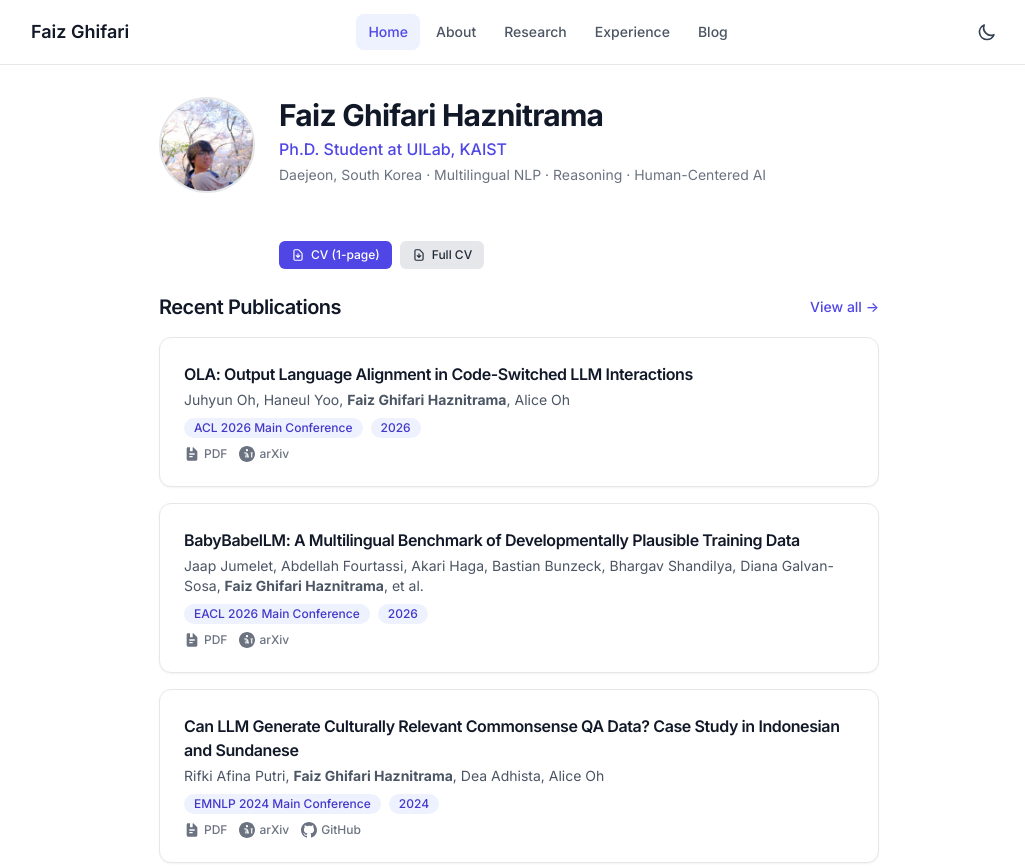
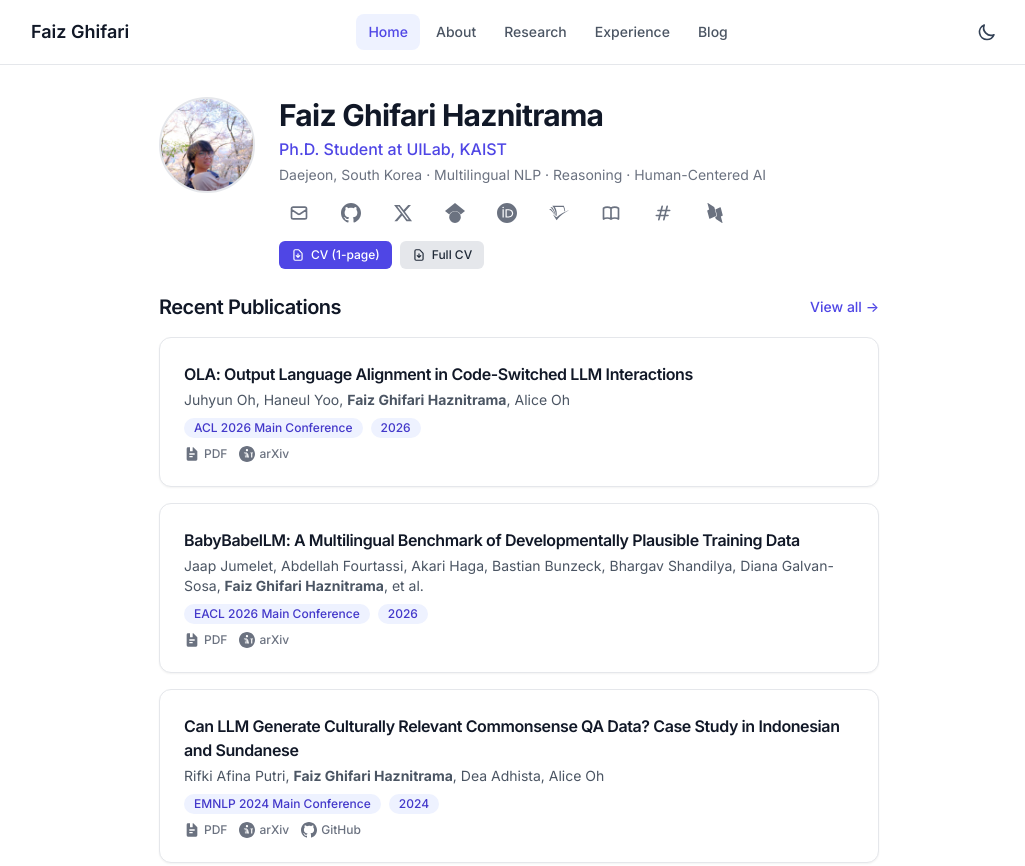
Before and after one commit to faizghifari/faizghifari.github.io, an Astro site: page / in a window 1280 px wide. Shown: the top 866 px of the page, without its empty margins (121-1146 px from the left). Built offline with nearby package versions, Linux system fonts and the light colour scheme; Astro itself is replaced by a stand-in of ours.

Commit message:
Fix SocialLinks: use set:html on span wrapper for SVG injection
Root cause: {social.icon} inside <svg> element was HTML-escaped
(&lt;path&gt; instead of <path>), so icons had 0 child elements.

Fix: Each icon now contains a complete <svg> string with inline
style=width:100%;height:100%. Injected via set:html on a <span>
wrapper that provides the size class. SVGs render as real DOM.

```diff
--- a/src/components/SocialLinks.astro
+++ b/src/components/SocialLinks.astro
@@ -5,69 +5,62 @@ export interface Props {
 
 const { size = 'md' } = Astro.props;
 
-// Each icon specifies its own type: 'stroke' or 'fill'
+const sizeMap = {
+  sm: 'w-4 h-4',
+  md: 'w-5 h-5',
+  lg: 'w-6 h-6',
+};
+
+// Each entry contains a complete SVG string. These are injected via set:html
+// so they render as real DOM elements (not escaped text).
 const socials = [
   {
     label: 'Email',
     href: 'mailto:faiz.haznitrama@gmail.com',
-    type: 'stroke',
-    icon: `<path stroke-linecap="round" stroke-linejoin="round" stroke-width="2" d="M3 8l7.89 5.26a2 2 0 002.22 0L21 8M5 19h14a2 2 0 002-2V7a2 2 0 00-2-2H5a2 2 0 00-2 2v10a2 2 0 002 2z" />`,
+    svg: `<svg fill="none" stroke="currentColor" viewBox="0 0 24 24" style="width:100%;height:100%"><path stroke-linecap="round" stroke-linejoin="round" stroke-width="2" d="M3 8l7.89 5.26a2 2 0 002.22 0L21 8M5 19h14a2 2 0 002-2V7a2 2 0 00-2-2H5a2 2 0 00-2 2v10a2 2 0 002 2z" /></svg>`,
   },
   {
     label: 'GitHub',
     href: 'https://github.com/faizghifari',
-    type: 'fill',
-    icon: `<path d="M12 0c-6.626 0-12 5.373-12 12 0 5.302 3.438 9.8 8.207 11.387.599.111.793-.261.793-.577v-2.234c-3.338.726-4.033-1.416-4.033-1.416-.546-1.387-1.333-1.756-1.333-1.756-1.089-.745.083-.729.083-.729 1.205.084 1.839 1.237 1.839 1.237 1.07 1.834 2.807 1.304 3.492.997.107-.775.418-1.305.762-1.604-2.665-.305-5.467-1.334-5.467-5.931 0-1.311.469-2.381 1.236-3.221-.124-.303-.535-1.524.117-3.176 0 0 1.008-.322 3.301 1.23.957-.266 1.983-.399 3.003-.404 1.02.005 2.047.138 3.006.404 2.291-1.552 3.297-1.23 3.297-1.23.653 1.653.242 2.874.118 3.176.77.84 1.235 1.911 1.235 3.221 0 4.609-2.807 5.624-5.479 5.921.43.372.823 1.102.823 2.222v3.293c0 .319.192.694.801.576 4.765-1.589 8.199-6.086 8.199-11.386 0-6.627-5.373-12-12-12z"/>`,
+    svg: `<svg fill="currentColor" viewBox="0 0 24 24" style="width:100%;height:100%"><path d="M12 0c-6.626 0-12 5.373-12 12 0 5.302 3.438 9.8 8.207 11.387.599.111.793-.261.793-.577v-2.234c-3.338.726-4.033-1.416-4.033-1.416-.546-1.387-1.333-1.756-1.333-1.756-1.089-.745.083-.729.083-.729 1.205.084 1.839 1.237 1.839 1.237 1.07 1.834 2.807 1.304 3.492.997.107-.775.418-1.305.762-1.604-2.665-.305-5.467-1.334-5.467-5.931 0-1.311.469-2.381 1.236-3.221-.124-.303-.535-1.524.117-3.176 0 0 1.008-.322 3.301 1.23.957-.266 1.983-.399 3.003-.404 1.02.005 2.047.138 3.006.404 2.291-1.552 3.297-1.23 3.297-1.23.653 1.653.242 2.874.118 3.176.77.84 1.235 1.911 1.235 3.221 0 4.609-2.807 5.624-5.479 5.921.43.372.823 1.102.823 2.222v3.293c0 .319.192.694.801.576 4.765-1.589 8.199-6.086 8.199-11.386 0-6.627-5.373-12-12-12z"/></svg>`,
   },
   {
     label: 'Twitter / X',
     href: 'https://twitter.com/__gehu__',
-    type: 'fill',
-    icon: `<path d="M18.244 2.25h3.308l-7.227 8.26 8.502 11.24H16.17l-5.214-6.817L4.99 21.75H1.68l7.73-8.835L1.254 2.25H8.08l4.713 6.231zm-1.161 17.52h1.833L7.084 4.126H5.117z"/>`,
+    svg: `<svg fill="currentColor" viewBox="0 0 24 24" style="width:100%;height:100%"><path d="M18.244 2.25h3.308l-7.227 8.26 8.502 11.24H16.17l-5.214-6.817L4.99 21.75H1.68l7.73-8.835L1.254 2.25H8.08l4.713 6.231zm-1.161 17.52h1.833L7.084 4.126H5.117z"/></svg>`,
   },
   {
     label: 'Google Scholar',
     href: 'https://scholar.google.com/citations?user=ZH3qXdUAAAAJ&hl=en&authuser=1',
-    type: 'fill',
-    icon: `<path d="M5.242 13.769L0 9.5 12 0l12 9.5-5.242 4.269C17.548 11.249 14.978 9.5 12 9.5c-2.977 0-5.548 1.748-6.758 4.269zM12 10a7 7 0 1 0 0 14 7 7 0 0 0 0-14z"/>`,
+    svg: `<svg fill="currentColor" viewBox="0 0 24 24" style="width:100%;height:100%"><path d="M5.242 13.769L0 9.5 12 0l12 9.5-5.242 4.269C17.548 11.249 14.978 9.5 12 9.5c-2.977 0-5.548 1.748-6.758 4.269zM12 10a7 7 0 1 0 0 14 7 7 0 0 0 0-14z"/></svg>`,
   },
   {
     label: 'ORCID',
     href: 'https://orcid.org/0009-0005-0342-9261',
-    type: 'fill',
-    icon: `<path d="M12 0C5.372 0 0 5.372 0 12s5.372 12 12 12 12-5.372 12-12S18.628 0 12 0zM7.369 4.378c.525 0 .947.431.947.947s-.422.947-.947.947a.95.95 0 0 1-.947-.947c0-.525.422-.947.947-.947zm-.722 3.038h1.444v10.041H6.647V7.416zm3.562 0h3.9c3.712 0 5.344 2.653 5.344 5.025 0 2.578-2.016 5.025-5.325 5.025h-3.919V7.416zm1.444 1.303v7.444h2.297c3.272 0 4.022-2.484 4.022-3.722 0-2.016-1.284-3.722-4.097-3.722h-2.222z"/>`,
+    svg: `<svg fill="currentColor" viewBox="0 0 24 24" style="width:100%;height:100%"><path d="M12 0C5.372 0 0 5.372 0 12s5.372 12 12 12 12-5.372 12-12S18.628 0 12 0zM7.369 4.378c.525 0 .947.431.947.947s-.422.947-.947.947a.95.95 0 0 1-.947-.947c0-.525.422-.947.947-.947zm-.722 3.038h1.444v10.041H6.647V7.416zm3.562 0h3.9c3.712 0 5.344 2.653 5.344 5.025 0 2.578-2.016 5.025-5.325 5.025h-3.919V7.416zm1.444 1.303v7.444h2.297c3.272 0 4.022-2.484 4.022-3.722 0-2.016-1.284-3.722-4.097-3.722h-2.222z"/></svg>`,
   },
   {
     label: 'Semantic Scholar',
     href: 'https://www.semanticscholar.org/author/Faiz-Ghifari-Haznitrama/2287841290',
-    type: 'fill',
-    icon: `<path d="M24 8.609c-.848.536-1.436.83-2.146 1.245-4.152 2.509-8.15 5.295-11.247 8.981l-1.488 1.817-4.568-7.268c1.021.814 3.564 3.098 4.603 3.599l3.356-2.526c2.336-1.644 8.946-5.226 11.49-5.848ZM8.046 15.201c.346.277.692.537.969.744.761-3.668.121-7.613-1.886-11.039 3.374-.052 6.731-.087 10.105-.139a14.794 14.794 0 0 1 1.298 5.295c.294-.156.588-.294.883-.433-.104-1.868-.641-3.91-1.662-6.263-4.602-.018-9.188-.018-13.79-.018 2.993 3.547 4.36 7.839 4.083 11.853Zm-.623-.484c.087.086.191.155.277.225-.138-3.409-1.419-6.887-3.824-9.881H1.73c3.098 2.855 4.984 6.299 5.693 9.656Zm-.744-.658c.104.087.208.173.329.277-.9-2.526-2.492-5.018-4.741-7.198H0c2.89 2.076 5.122 4.481 6.679 6.921Z"/>`,
+    svg: `<svg fill="currentColor" viewBox="0 0 24 24" style="width:100%;height:100%"><path d="M24 8.609c-.848.536-1.436.83-2.146 1.245-4.152 2.509-8.15 5.295-11.247 8.981l-1.488 1.817-4.568-7.268c1.021.814 3.564 3.098 4.603 3.599l3.356-2.526c2.336-1.644 8.946-5.226 11.49-5.848ZM8.046 15.201c.346.277.692.537.969.744.761-3.668.121-7.613-1.886-11.039 3.374-.052 6.731-.087 10.105-.139a14.794 14.794 0 0 1 1.298 5.295c.294-.156.588-.294.883-.433-.104-1.868-.641-3.91-1.662-6.263-4.602-.018-9.188-.018-13.79-.018 2.993 3.547 4.36 7.839 4.083 11.853Zm-.623-.484c.087.086.191.155.277.225-.138-3.409-1.419-6.887-3.824-9.881H1.73c3.098 2.855 4.984 6.299 5.693 9.656Zm-.744-.658c.104.087.208.173.329.277-.9-2.526-2.492-5.018-4.741-7.198H0c2.89 2.076 5.122 4.481 6.679 6.921Z"/></svg>`,
   },
   {
     label: 'OpenReview',
     href: 'https://openreview.net/profile?id=%7EFaiz_Ghifari_Haznitrama1',
-    type: 'stroke',
-    icon: `<path stroke-linecap="round" stroke-linejoin="round" stroke-width="2" d="M12 6.253v13m0-13C10.832 5.477 9.246 5 7.5 5S4.168 5.477 3 6.253v13C4.168 18.477 5.754 18 7.5 18s3.332.477 4.5 1.253m0-13C13.168 5.477 14.754 5 16.5 5c1.747 0 3.332.477 4.5 1.253v13C19.832 18.477 18.247 18 16.5 18c-1.746 0-3.332.477-4.5 1.253" />`,
+    svg: `<svg fill="none" stroke="currentColor" viewBox="0 0 24 24" style="width:100%;height:100%"><path stroke-linecap="round" stroke-linejoin="round" stroke-width="2" d="M12 6.253v13m0-13C10.832 5.477 9.246 5 7.5 5S4.168 5.477 3 6.253v13C4.168 18.477 5.754 18 7.5 18s3.332.477 4.5 1.253m0-13C13.168 5.477 14.754 5 16.5 5c1.747 0 3.332.477 4.5 1.253v13C19.832 18.477 18.247 18 16.5 18c-1.746 0-3.332.477-4.5 1.253" /></svg>`,
   },
   {
     label: 'ACL Anthology',
     href: 'https://aclanthology.org/people/faiz-ghifari-haznitrama/',
-    type: 'stroke',
-    icon: `<path stroke-linecap="round" stroke-linejoin="round" stroke-width="2" d="M7 20l4-16m2 16l4-16M6 9h14M4 15h14" />`,
+    svg: `<svg fill="none" stroke="currentColor" viewBox="0 0 24 24" style="width:100%;height:100%"><path stroke-linecap="round" stroke-linejoin="round" stroke-width="2" d="M7 20l4-16m2 16l4-16M6 9h14M4 15h14" /></svg>`,
   },
   {
     label: 'DBLP',
     href: 'https://dblp.org/pid/371/3974',
-    type: 'fill',
-    icon: `<path d="M3.075.002c-.096.013-.154.092-.094.31L4.97 7.73 3.1 8.6s-.56.26-.4.85l2.45 9.159s.16.59.72.33l6.169-2.869 1.3-.61s.52-.24.42-.79l-.01-.06-1.13-4.22-.658-2.45-.672-2.49v-.04s-.16-.59-.84-1L3.5.141s-.265-.16-.425-.139zM18.324 5.03a.724.724 0 0 0-.193.06l-5.602 2.6.862 3.2 1.09 4.08.01.06c.05.47-.411.79-.411.79l-1.88.87.5 1.89.04.1c.07.17.28.6.81.91l6.95 4.269s.68.41.52-.17l-1.981-7.4 1.861-.86s.56-.26.4-.85L18.85 5.42s-.116-.452-.526-.39z"/>`,
+    svg: `<svg fill="currentColor" viewBox="0 0 24 24" style="width:100%;height:100%"><path d="M3.075.002c-.096.013-.154.092-.094.31L4.97 7.73 3.1 8.6s-.56.26-.4.85l2.45 9.159s.16.59.72.33l6.169-2.869 1.3-.61s.52-.24.42-.79l-.01-.06-1.13-4.22-.658-2.45-.672-2.49v-.04s-.16-.59-.84-1L3.5.141s-.265-.16-.425-.139zM18.324 5.03a.724.724 0 0 0-.193.06l-5.602 2.6.862 3.2 1.09 4.08.01.06c.05.47-.411.79-.411.79l-1.88.87.5 1.89.04.1c.07.17.28.6.81.91l6.95 4.269s.68.41.52-.17l-1.981-7.4 1.861-.86s.56-.26.4-.85L18.85 5.42s-.116-.452-.526-.39z"/></svg>`,
   },
 ];
 
-const sizeClasses = {
-  sm: 'w-4 h-4',
-  md: 'w-5 h-5',
-  lg: 'w-6 h-6',
-};
 ---
 
 <div class="flex flex-wrap gap-3">
@@ -80,26 +73,7 @@ const sizeClasses = {
       title={social.label}
       class="inline-flex items-center justify-center w-10 h-10 rounded-lg text-gray-500 dark:text-gray-400 hover:text-indigo-600 dark:hover:text-indigo-400 hover:bg-indigo-50 dark:hover:bg-indigo-900/20 transition-all duration-200 no-underline"
     >
-      {social.type === 'fill' ? (
-        <svg
-          class={sizeClasses[size]}
-          fill="currentColor"
-          viewBox="0 0 24 24"
-          xmlns="http://www.w3.org/2000/svg"
-        >
-          {social.icon}
-        </svg>
-      ) : (
-        <svg
-          class={sizeClasses[size]}
-          fill="none"
-          stroke="currentColor"
-          viewBox="0 0 24 24"
-          xmlns="http://www.w3.org/2000/svg"
-        >
-          {social.icon}
-        </svg>
-      )}
+      <span class={sizeMap[size] + " inline-flex items-center justify-center overflow-hidden"} set:html={social.svg} />
     </a>
   ))}
 </div>
```
